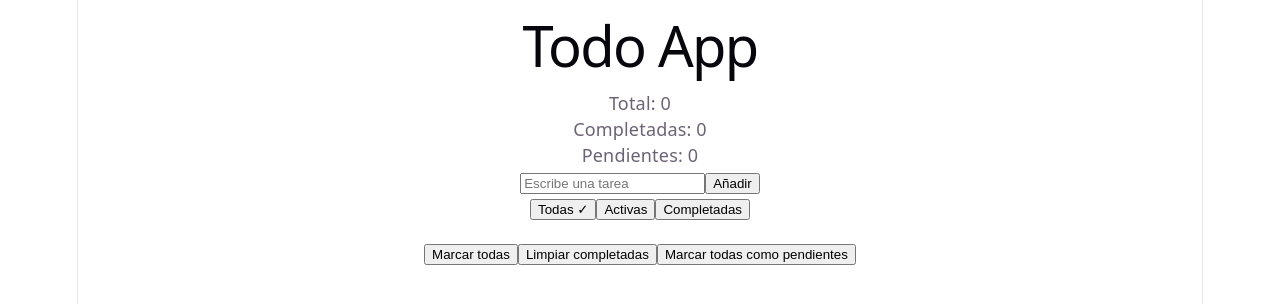
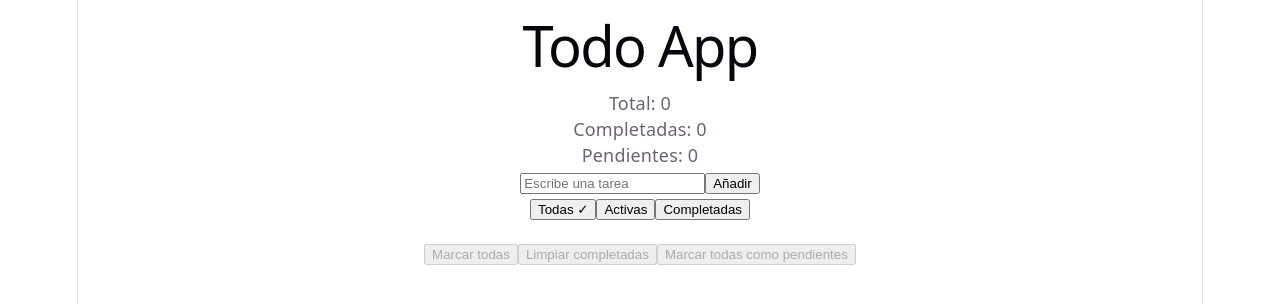
Before and after one commit to enrisan1/mi-app, a React (Vite) app: page / in a window 1280 px wide. Shown: the top 304 px of the page. Built offline with nearby package versions, Linux system fonts and the light colour scheme.

Commit message:
feat(ui): disable unavailable task actions

```diff
--- a/src/App.tsx
+++ b/src/App.tsx
@@ -59,6 +59,8 @@ function App() {
         onMarkAllCompleted={markAllCompleted}
         onMarkAllPending={markAllPending}
         onClearCompleted={clearCompleted}
+        hasCompletedTasks={completedTasks > 0}
+        hasPendingTasks={pendingTasks > 0}
       />
     </div>
   );
--- a/src/ui/components/TaskActions.tsx
+++ b/src/ui/components/TaskActions.tsx
@@ -1,21 +1,32 @@
 interface TaskActionsProps {
   onMarkAllCompleted: () => void;
+  onMarkAllPending: () => void;
   onClearCompleted: () => void;
-  onMarkAllPending: () => void;
+
+  hasCompletedTasks: boolean;
+  hasPendingTasks: boolean;
 }
 
 export default function TaskActions({
   onMarkAllCompleted,
+  onMarkAllPending,
   onClearCompleted,
-  onMarkAllPending,
+  hasCompletedTasks,
+  hasPendingTasks,
 }: TaskActionsProps) {
   return (
     <div className="task-actions">
-      <button onClick={onMarkAllCompleted}>Marcar todas</button>
+      <button onClick={onMarkAllCompleted} disabled={!hasPendingTasks}>
+        Marcar todas
+      </button>
 
-      <button onClick={onClearCompleted}>Limpiar completadas</button>
+      <button onClick={onClearCompleted} disabled={!hasCompletedTasks}>
+        Limpiar completadas
+      </button>
 
-      <button onClick={onMarkAllPending}>Marcar todas como pendientes</button>
+      <button onClick={onMarkAllPending} disabled={!hasCompletedTasks}>
+        Marcar todas como pendientes
+      </button>
     </div>
   );
 }
```
